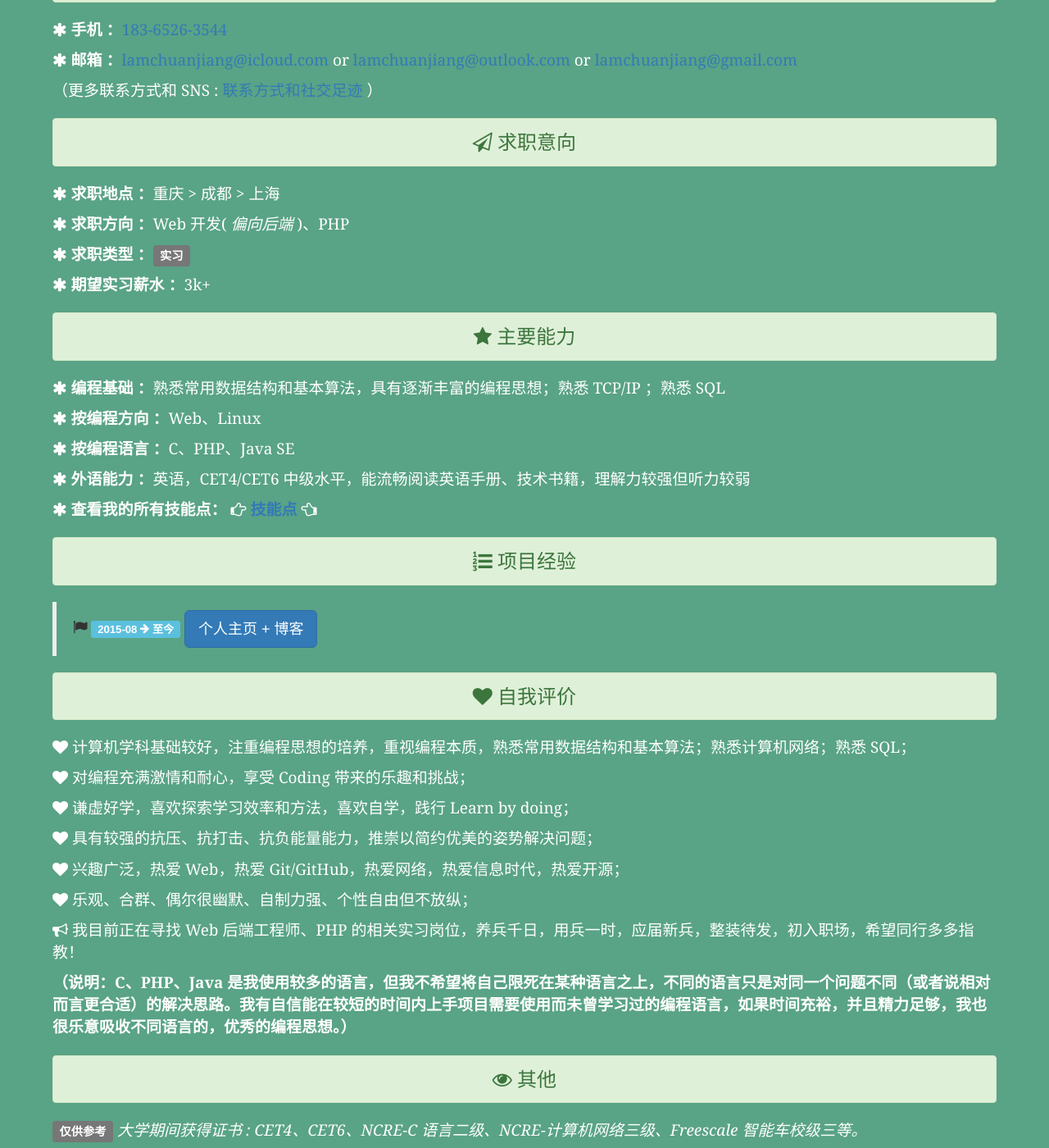
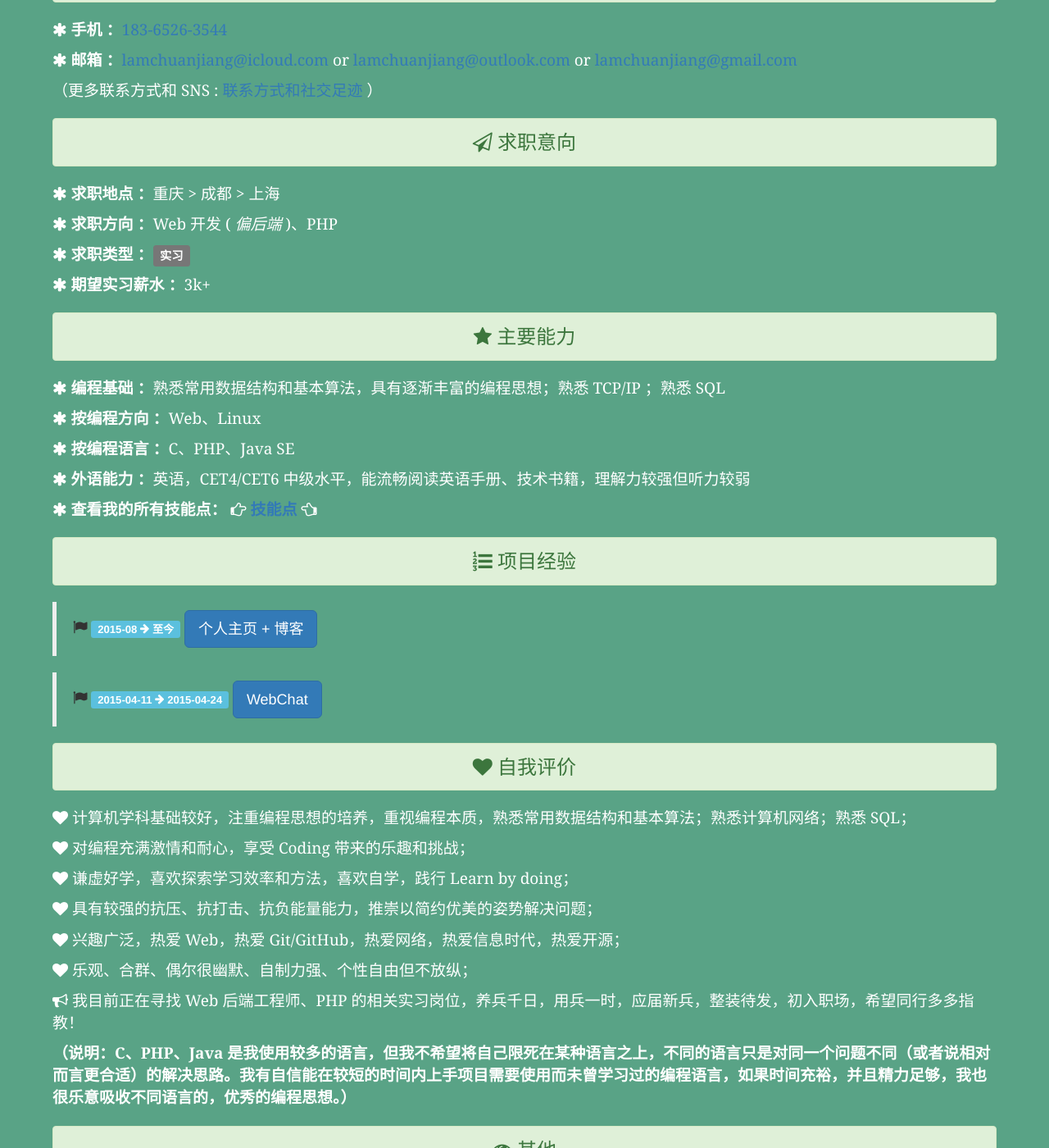
Before and after one commit to light-shadow/ckwongloy.github.io, a Jekyll site: the page built from resume_zh.html, in a window 1280 px wide and 1400 px high, scrolled down 551 px. Shown: the whole window at 82% size. Built offline with Jekyll 4.4.1, drawn with Linux system fonts in a browser that asks for light colours; Markdown is read by kramdown in place of the engine named in the settings.

Commit message:
normally adding

```diff
--- a/resume_zh.html
+++ b/resume_zh.html
@@ -42,7 +42,7 @@ title: Li's Resume ( 中文 ) @lamChuanJiang
 <p><span class="fa fa-asterisk"></span>
 <strong>求职地点 ：</strong>重庆 &gt; 成都 &gt; 上海</p>
 <p><span class="fa fa-asterisk"></span>
-<strong>求职方向 ：</strong>Web 开发(<em> 偏向后端 </em>)、PHP</p>
+<strong>求职方向 ：</strong>Web 开发 (<em> 偏后端 </em>)、PHP</p>
 <p><span class="fa fa-asterisk"></span>
 <strong>求职类型 ：</strong><span class="label label-default">实习</span></p>
 <p><span class="fa fa-asterisk"></span>
@@ -65,6 +65,9 @@ title: Li's Resume ( 中文 ) @lamChuanJiang
 <span class="fa  fa-hand-o-left"></span></strong></p></div>
 
 <h3 class="alert alert-success"><span class="fa fa-list-ol"></span> 项目经验</h3>
+
+<!-- 项目 1 开始 -->
+
 <blockquote>
 <span class="fa fa-flag"></span>
 <span class="label label-info">
@@ -99,6 +102,45 @@ title: Li's Resume ( 中文 ) @lamChuanJiang
 <div class="modal-footer">
 <button type="button" class="btn btn-default" data-dismiss="modal">关闭</button></div></div></div></div>
 
+<!-- 项目 1 结束 -->
+
+<!-- 项目 2 开始 注意修改 data-target 的对应值-->
+
+<blockquote>
+<span class="fa fa-flag"></span>
+<span class="label label-info">
+2015-04-11
+<span class="fa fa-arrow-right"></span>
+2015-04-24</span>
+<!-- 按钮触发模态框 -->
+<button class="btn btn-primary btn-lg" data-toggle="modal" data-target="#myModal2">WebChat</button></blockquote>
+<!-- 模态框（Modal） -->
+<div class="modal fade" id="myModal2" tabindex="-1" role="dialog" aria-labelledby="myModalLabel2" >
+<div class="modal-dialog">
+<div class="modal-content">
+<div class="modal-header">
+<!-- <button type="button" class="close" data-dismiss="modal" aria-hidden="true">&times;</button> -->
+<em>项目标签</em>
+<span class="label label-success">PHP</span>
+<span class="label label-warning">Ajax</span>
+<span class="label label-warning">MySQL</span>
+<span class="label label-info">分页</span></div>
+<div class="modal-body">
+<div class="modal-title" id="myModalLabel2"></div>
+<p>
+<span class="label label-default">项目地址</span>
+<button type="button" class="btn btn-default">
+项目开源，源代码托管在：<a href="https://github.com/lamChuanJiang/LBD/tree/master/WebChat"><b>GitHub</b></a></button></p>
+<span class="label label-default">功能摘要</span><br><br>
+<p>1. 一个很简易的网页聊天系统，采用的是 PHP + MySQL 开发。</p>
+<p>2. 主要实现技术是 <b>Ajax</b>，通过 Ajax 与服务器异步交换数据，用在了即时聊天，登录和注册时的无刷新验证。</p>
+<p>3. 在对注册和登录用户合法性进行校验的时候用到了 <b>正则表达式</b>，以及验证码，都是使用 PHP 方法。</p>
+<p>4. 在显示用户信息的界面设计并实现了一个比较漂亮的<b>分页</b>，用于美观地显示从 MySQL 中查询到的用户信息。</p></div>
+<div class="modal-footer">
+<button type="button" class="btn btn-default" data-dismiss="modal">关闭</button></div></div></div></div>
+
+<!-- 项目 2 结束 -->
+
 <div class="content_font">
 <h3 class="alert alert-success">
 <span class="fa fa-heart"></span> 自我评价</h3>
```
Also changed, not shown: _posts/2015-04-19-Basic-Algorithm.md (+4 -4 lines), _posts/2015-05-10-Google-Chrome-Experience.md (+1 -1 lines).
